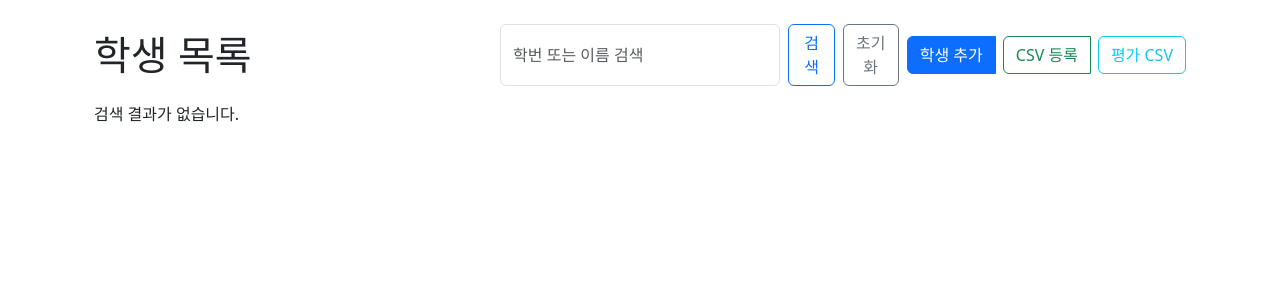
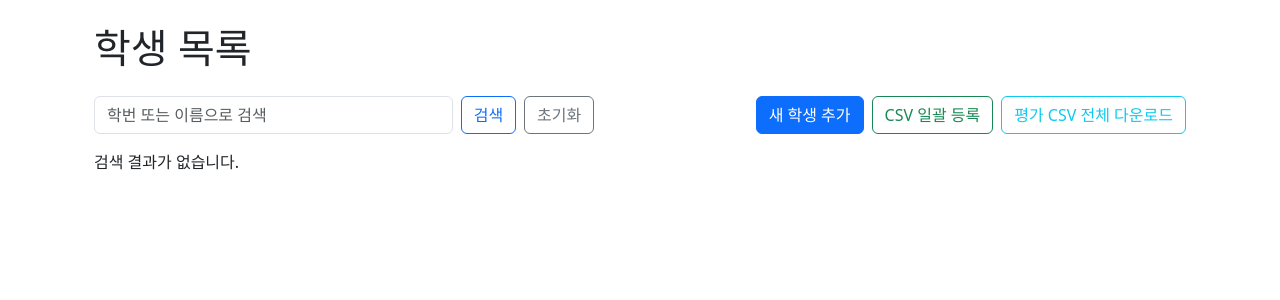
Before and after one commit to YuHyungmin1226/management, a Flask app: page / in a window 1280 px wide. Shown: the part 56-356 px from the top of the page. Run offline with Flask 3, Linux system fonts and the light colour scheme.

Commit message:
Revert "style(ui): 공통 action-bar 도입으로 버튼/검색 배치 단순화 및 레이아웃 통일"
This reverts commit 2e1b1d0f67e73a1a14322f2870d0b673b337d2a0.

```diff
--- a/templates/base.html
+++ b/templates/base.html
@@ -235,24 +235,6 @@
         audio::-webkit-media-controls {
             background-color: rgba(0,0,0,0.1);
         }
-
-        /* 공통 액션 바: 페이지 상단 버튼/검색 툴바 */
-        .action-bar {
-            display: flex;
-            flex-wrap: wrap;
-            gap: .5rem;
-            align-items: center;
-        }
-        .action-bar .btn-group .btn,
-        .action-bar .btn,
-        .action-bar .form-control {
-            border-radius: .375rem;
-        }
-        .action-bar .btn-group {
-            display: inline-flex;
-            flex-wrap: wrap;
-            gap: .5rem;
-        }
     </style>
 </head>
 <body data-bs-theme="light">
--- a/templates/index.html
+++ b/templates/index.html
@@ -4,21 +4,27 @@
 
 {% block content %}
 <div class="container">
-    <div class="d-flex justify-content-between align-items-center mb-3">
-        <h1 class="m-0">학생 목록</h1>
-        <div class="action-bar">
-            <form class="d-flex gap-2" method="get" action="{{ url_for('index') }}">
-                <input type="text" class="form-control" name="q" placeholder="학번 또는 이름 검색" value="{{ q or '' }}">
-                <button type="submit" class="btn btn-outline-primary">검색</button>
-                <a href="{{ url_for('index') }}" class="btn btn-outline-secondary">초기화</a>
-            </form>
-            <div class="btn-group">
-                <a href="{{ url_for('add_student') }}" class="btn btn-primary">학생 추가</a>
-                <a href="{{ url_for('import_students') }}" class="btn btn-outline-success">CSV 등록</a>
-                <a href="{{ url_for('export_all_evaluations') }}" class="btn btn-outline-info">평가 CSV</a>
-            </div>
+    <h1 class="mb-4">학생 목록</h1>
+    <form class="row g-2 mb-3" method="get" action="{{ url_for('index') }}">
+        <div class="col-sm-8 col-md-6 col-lg-4">
+            <input type="text" class="form-control" name="q" placeholder="학번 또는 이름으로 검색" value="{{ q or '' }}">
         </div>
-    </div>
+        <div class="col-auto">
+            <button type="submit" class="btn btn-outline-primary">검색</button>
+        </div>
+        <div class="col-auto">
+            <a href="{{ url_for('index') }}" class="btn btn-outline-secondary">초기화</a>
+        </div>
+        <div class="col-auto ms-auto">
+            <a href="{{ url_for('add_student') }}" class="btn btn-primary">새 학생 추가</a>
+        </div>
+        <div class="col-auto">
+            <a href="{{ url_for('import_students') }}" class="btn btn-outline-success">CSV 일괄 등록</a>
+        </div>
+        <div class="col-auto">
+            <a href="{{ url_for('export_all_evaluations') }}" class="btn btn-outline-info">평가 CSV 전체 다운로드</a>
+        </div>
+    </form>
 
     {% if students %}
     <div class="table-responsive">
```
Also changed, not shown: templates/view_student.html (+4 -8 lines).
